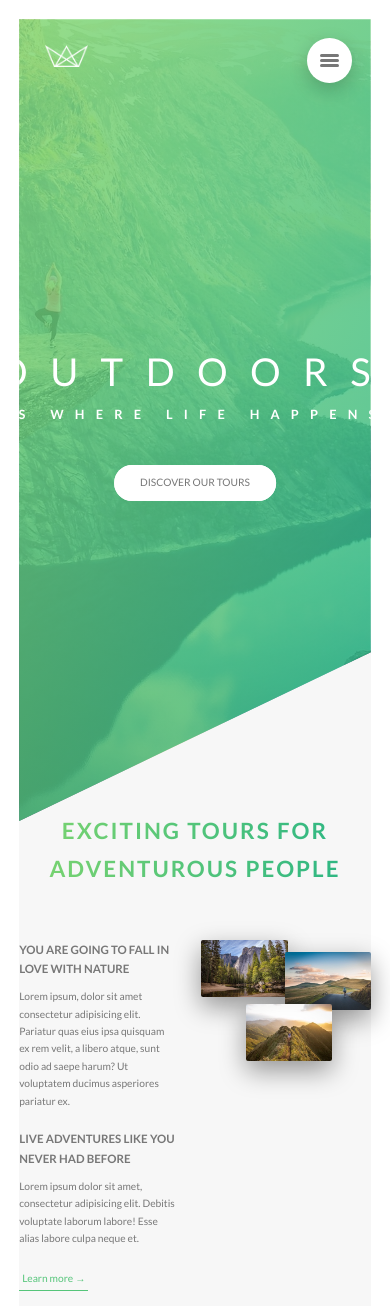
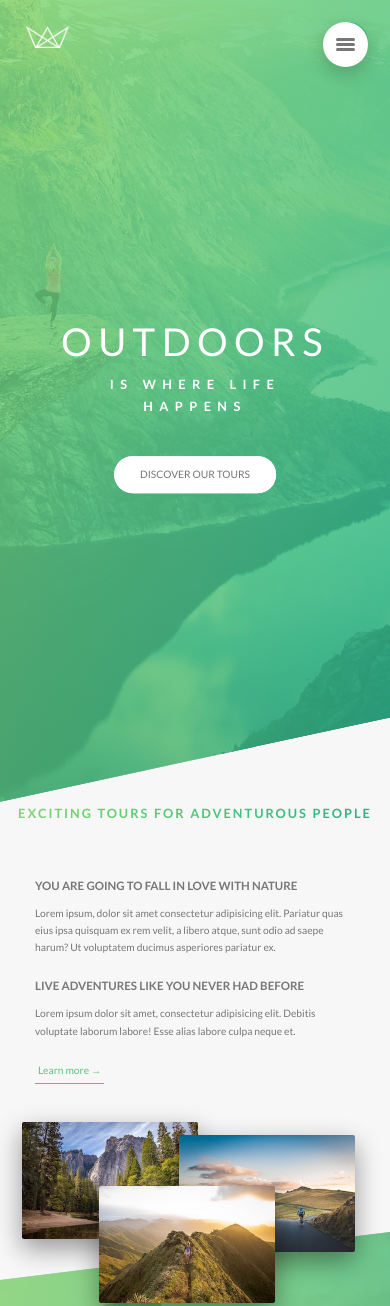
Before and after one commit to HarreyCartwright/Naturous-project, a website: page src/index.html in a window 390 px wide. Shown: the top 1306 px of the page. Drawn offline with nearby package versions, Linux system fonts and the light colour scheme; files that its build step writes are made by us from their sources; files whose address does not match are found by name.

Commit message:
"going on working responsive design:"

```diff
--- a/src/index.html
+++ b/src/index.html
@@ -39,7 +39,7 @@
         </nav>
     </div>
 
-    <header class="header">
+    <header class="header u-mb-20">
         <div class="header__logo-container">
             <img src="img/logo-white.png" alt="logo" class="header__logo">
         </div>
--- a/src/sass/abstracts/_variables.scss
+++ b/src/sass/abstracts/_variables.scss
@@ -20,6 +20,7 @@ $color-grey-light-2: #eee;
 
 $grid-width: 115rem;
 $gap-vertical: 8rem;
+$gap-vertical-small: 6rem;
 $gap-horizontal: 6rem;
 
 //Font-sizes
--- a/src/sass/base/_base.scss
+++ b/src/sass/base/_base.scss
@@ -8,14 +8,9 @@ html {
     // This defines what 1 rems is
     font-size: 62.5%; // 1rem = 10px; 10/16 = 62.5%
 
-    // @include respond(big-desktop) {
-    //     font-size: 75%; // 1rem = 12px; 12/16 = 76%;
-    // }
-
     @include respond(tab-land) {
         font-size: 56.25%; // 1rem = 9px; 9/16 = 56.25%
     }
-
 
     @include respond(tab-port) {
         font-size: 50%; //1rem = 8px; 8/16 = 50%;
@@ -31,5 +26,9 @@ html {
 }
 
 body {
+    padding: 3rem;
     box-sizing: border-box;
+    @include respond(tab-port) {
+        padding: 0;
+    }
 }
--- a/src/sass/base/_typography.scss
+++ b/src/sass/base/_typography.scss
@@ -3,6 +3,7 @@
     text-transform: uppercase;
     backface-visibility: hidden;
     margin-bottom: 6rem;
+
 
     &--main {
         display: block;
@@ -10,6 +11,11 @@
         font-weight: 400;
         letter-spacing: 3.5rem;
         animation: moveInLeft 1s ease-in-out;
+
+        @include respond(phone) {
+            letter-spacing: 1rem;
+            font-family: 5rem;
+        }
     }
 
     &--sub {
@@ -18,6 +24,10 @@
         font-weight: 700;
         letter-spacing: 1.75rem;
         animation: moveInRight 1s ease-in-out;
+
+        @include respond(phone) {
+            letter-spacing: .5em;
+        }
     }
 }
 
@@ -27,11 +37,11 @@ body {
     font-size: 1;
     line-height: 1.7;
     color: $color-grey-dark;
-    padding: 3rem;
 }
 
 
 .heading-secondary {
+    text-align: center;
     display: inline-block;
     font-size: 3.5rem;
     text-transform: uppercase;
@@ -49,6 +59,14 @@ body {
         transform: skewY(2deg) skewX(15deg) scale(1.1);
         text-shadow: .5rem 1rem 2rem rgba($color-black, .2);
     }
+
+    @include respond(tab-port) {
+        font-size: 2.5rem;
+    }
+
+    @include respond(phone) {
+        font-size: 2rem;
+    }
 }
 
 .heading-tertiary {
--- a/src/sass/layout/__footer.scss
+++ b/src/sass/layout/__footer.scss
@@ -2,6 +2,10 @@
     background-color: $color-black-2;
     padding: 10rem 0;
     font-size: 1.4rem;
+
+    @include respond(tab-port) {
+        padding: 8rem 0rem;
+    }
 
     &__logo-box {
         text-align: center;
@@ -17,6 +21,11 @@
         display: inline-block;
         border-top: 1px solid $color-grey-dark-2;
         padding-top: 2rem;
+
+        @include respond(tab-port) {
+            width: 100%;
+            text-align: center;
+        }
     }
 
     &___list {
@@ -54,5 +63,11 @@
         padding-top: 2rem;
         width: 80%;
         float: right;
+
+        @include respond(tab-port) {
+            width: 100%;
+            text-align: center;
+            float: none;
+        }
     }
 }
--- a/src/sass/layout/__navigation.scss
+++ b/src/sass/layout/__navigation.scss
@@ -15,6 +15,16 @@
     text-align: center;
     box-shadow: 0 1rem 3rem rgba($color-black, 0.2);
     cursor: pointer;
+
+    @include respond(tab-port) {
+        top:4rem;
+        right: 4rem;
+    }
+
+    @include respond(phone) {
+        top:3.5rem;
+        right: 3.5rem;
+    }
   }
 
   &__background{
@@ -27,6 +37,16 @@
       background-image: radial-gradient($color-primary-light, $color-primary-dark);
       z-index: 100;
       transition: transform .8s cubic-bezier(0.86, 0, 0.07, 1);
+
+      @include respond(tab-port) {
+        top:4rem;
+        right: 4rem;
+    }
+
+    @include respond(phone) {
+        top:3.5rem;
+        right: 3.5rem;
+    }
   }
 
   &__nav {
--- a/src/sass/layout/_grid.scss
+++ b/src/sass/layout/_grid.scss
@@ -5,6 +5,14 @@
     margin-bottom: $gap-vertical;
     &:last-of-type {
         margin-bottom: 0;
+
+        @include respond(tab-port) {
+            margin-bottom: $gap-vertical-small;
+        }
+    }
+
+    @include respond(tab-port) {
+        max-width: 50rem;
     }
 
     @include clearfix;
@@ -14,8 +22,17 @@
     [class^= "col-"] {
         margin-right: $gap-horizontal;
         float: left;
-        &:last-of-type {
+        &:not(:last-of-type) {
             margin-right: 0;
+
+            @include respond(tab-port) {
+                margin-bottom: $gap-vertical-small;
+                margin-right: $gap-horizontal;
+            }
+        }
+
+        @include respond(tab-port) {
+            width: 100% !important;
         }
     }
 
--- a/src/sass/layout/_header.scss
+++ b/src/sass/layout/_header.scss
@@ -5,6 +5,10 @@
     background-position: top;
     clip-path: polygon(0 0, 100% 0, 100% 75vh, 0 100%);
     position: relative;
+
+    @include respond(tab-port) {
+        clip-path: polygon(0 0, 100% 0, 100% 85vh, 0 100%);
+    }
 
     &__logo-container {
         position: absolute;
```
Also changed, not shown: dest/index.html (+1 -1 lines), src/sass/abstracts/_mixins.scss (+19 -0 lines), dest/css/main.css.
